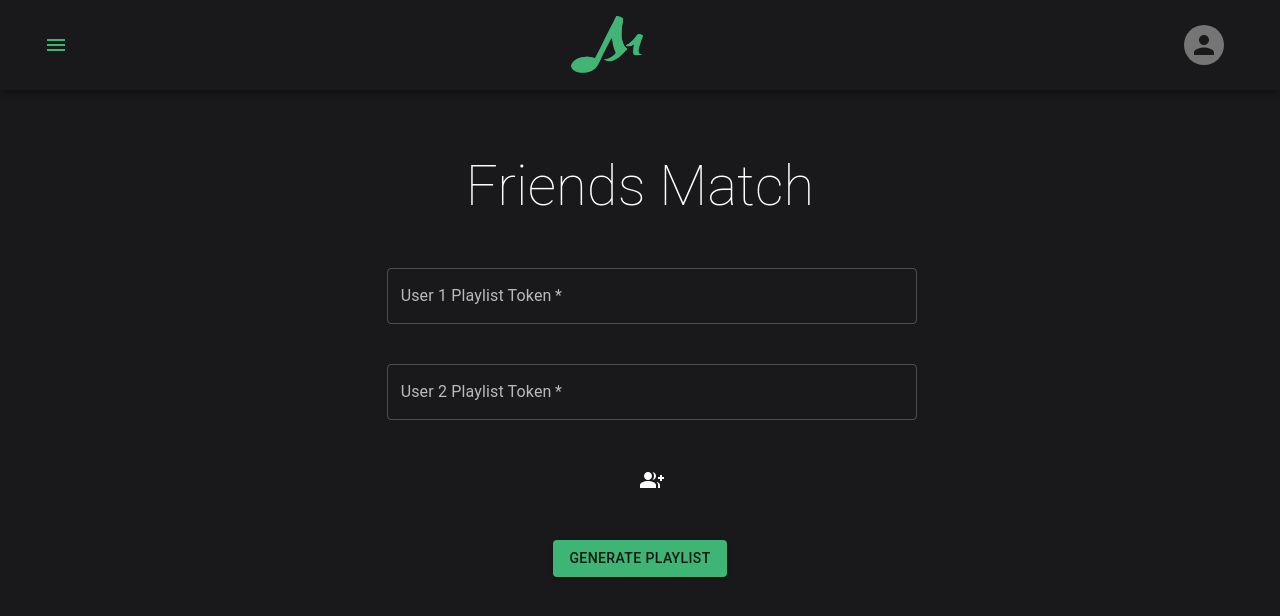
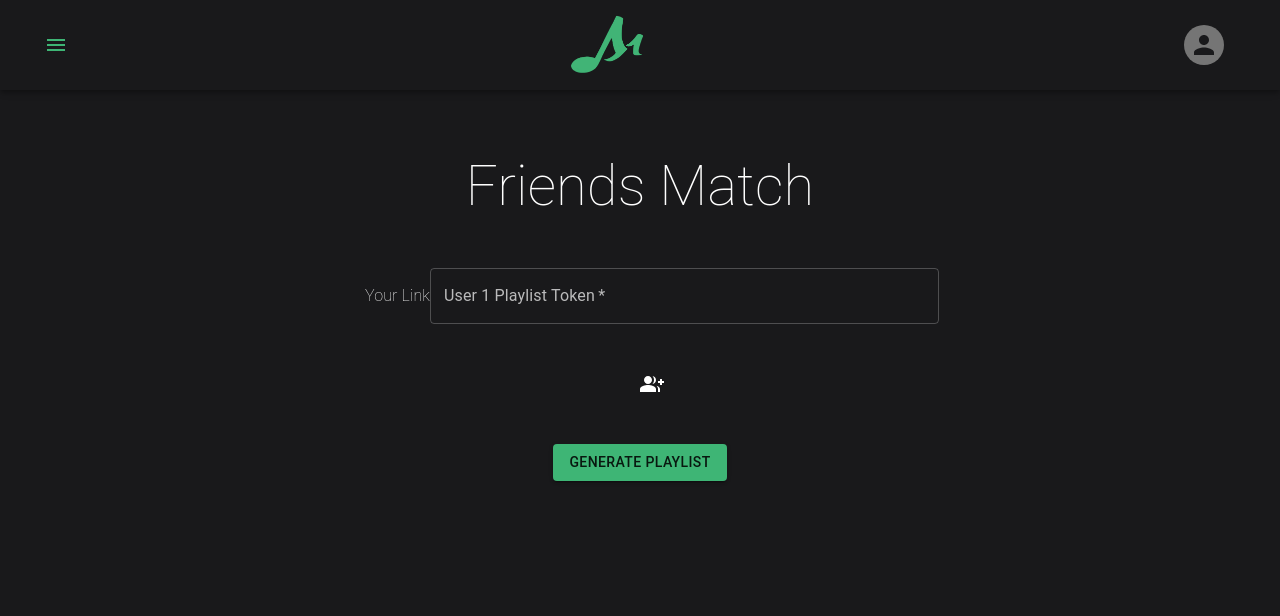
Before and after one commit to lyraphix/spotify-matched, a Next.js app: page /posts/friendmatch in a window 1280 px wide. Shown: the top 616 px of the page. Built offline with nearby package versions, Linux system fonts and the light colour scheme.

Commit message:
chnage friend match page

```diff
--- a/src/pages/posts/friendmatch.js
+++ b/src/pages/posts/friendmatch.js
@@ -77,6 +77,7 @@ export default function FriendMatch() {
             alignItems: "center",
           }}>
           <Box sx={{ flexGrow:1, flexDirection:"row" }}></Box>
+          <Typography variant="text" >Your Link</Typography>
           <TextField
                     required
                     // fullWidth
@@ -89,7 +90,7 @@ export default function FriendMatch() {
            <Box sx={{ flexGrow:1, flexDirection:"row" }}></Box>
 
         </Box>
-        <Box
+        {/* <Box
           // fullHeights
           sx={{
             mt: 5,
@@ -113,7 +114,7 @@ export default function FriendMatch() {
                   />
            <Box sx={{ flexGrow:1, flexDirection:"row" }}></Box>
 
-        </Box>
+        </Box> */}
         <Box
           // fullHeights
           sx={{
```
